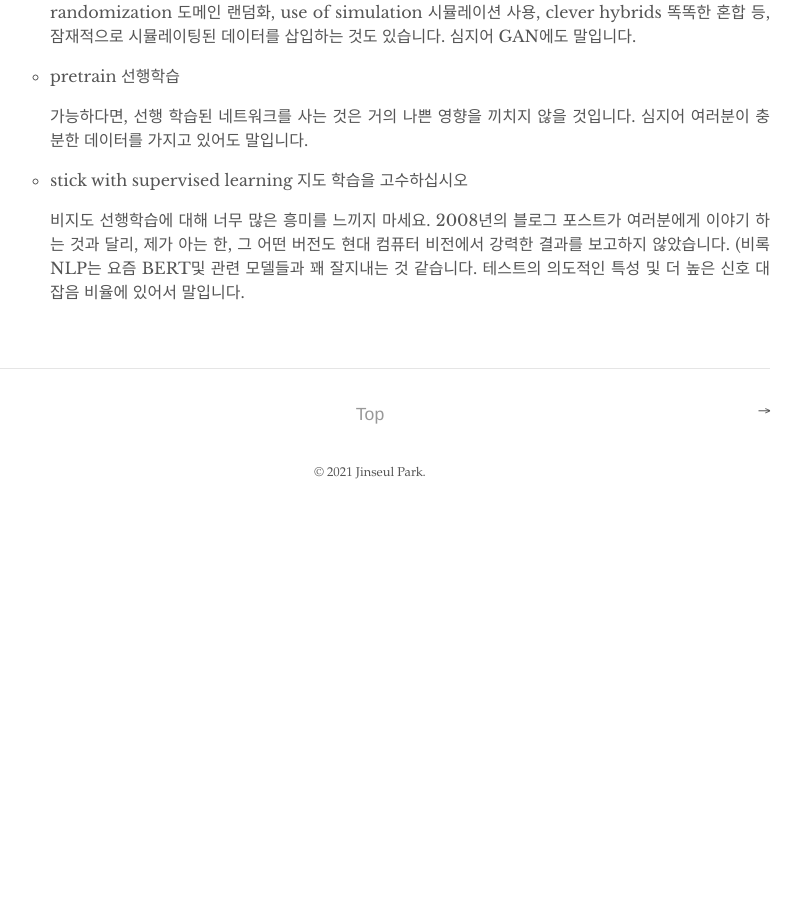
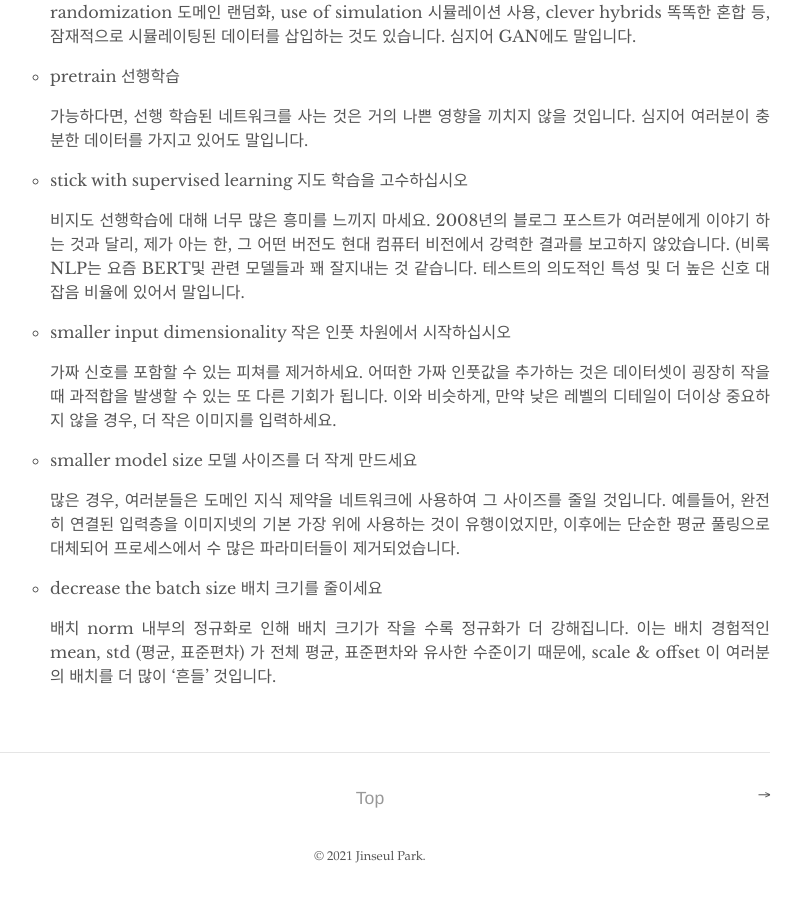
Before and after one commit to jinseriouspark/jinseriouspark.github.io, a Jekyll site: the page built from _posts/2021-10-03-A recipe for training neural networks_4.md, in a window 1280 px wide and 900 px high, scrolled down 2255 px. Shown: the whole window, without its empty margins (270-1071 px from the left). Built offline with Jekyll 4.4.1, drawn with Linux system fonts in a browser that asks for light colours; before the commit the page ends 2771 px from its top, so only the background shows below that.

Commit message:
no message

```diff
--- a/_posts/2021-10-03-A recipe for training neural networks_4.md
+++ b/_posts/2021-10-03-A recipe for training neural networks_4.md
@@ -60,3 +60,15 @@ ______________________________________________________________
     - stick with supervised learning 지도 학습을 고수하십시오
 
         비지도 선행학습에 대해 너무 많은 흥미를 느끼지 마세요. 2008년의 블로그 포스트가 여러분에게 이야기 하는 것과 달리, 제가 아는 한, 그 어떤 버전도 현대 컴퓨터 비전에서 강력한 결과를 보고하지 않았습니다. (비록 NLP는 요즘 BERT및 관련 모델들과 꽤 잘지내는 것 같습니다. 테스트의 의도적인 특성 및 더 높은 신호 대 잡음 비율에 있어서 말입니다.
+
+    - smaller input dimensionality 작은 인풋 차원에서 시작하십시오
+
+        가짜 신호를 포함할 수 있는 피쳐를 제거하세요. 어떠한 가짜 인풋값을 추가하는 것은 데이터셋이 굉장히 작을 때 과적합을 발생할 수 있는 또 다른 기회가 됩니다. 이와 비슷하게, 만약 낮은 레벨의 디테일이 더이상 중요하지 않을 경우, 더 작은 이미지를 입력하세요.
+
+    - smaller model size 모델 사이즈를 더 작게 만드세요
+
+        많은 경우, 여러분들은 도메인 지식 제약을 네트워크에 사용하여 그 사이즈를 줄일 것입니다. 예를들어, 완전히 연결된 입력층을 이미지넷의 기본 가장 위에 사용하는 것이 유행이었지만, 이후에는 단순한 평균 풀링으로 대체되어 프로세스에서 수 많은 파라미터들이 제거되었습니다.
+
+    - decrease the batch size 배치 크기를 줄이세요
+
+        배치 norm 내부의 정규화로 인해 배치 크기가 작을 수록 정규화가 더 강해집니다. 이는 배치 경험적인 mean, std (평균, 표준편차) 가 전체 평균, 표준편차와 유사한 수준이기 때문에, scale & offset 이 여러분의 배치를 더 많이 '흔들' 것입니다.
```
